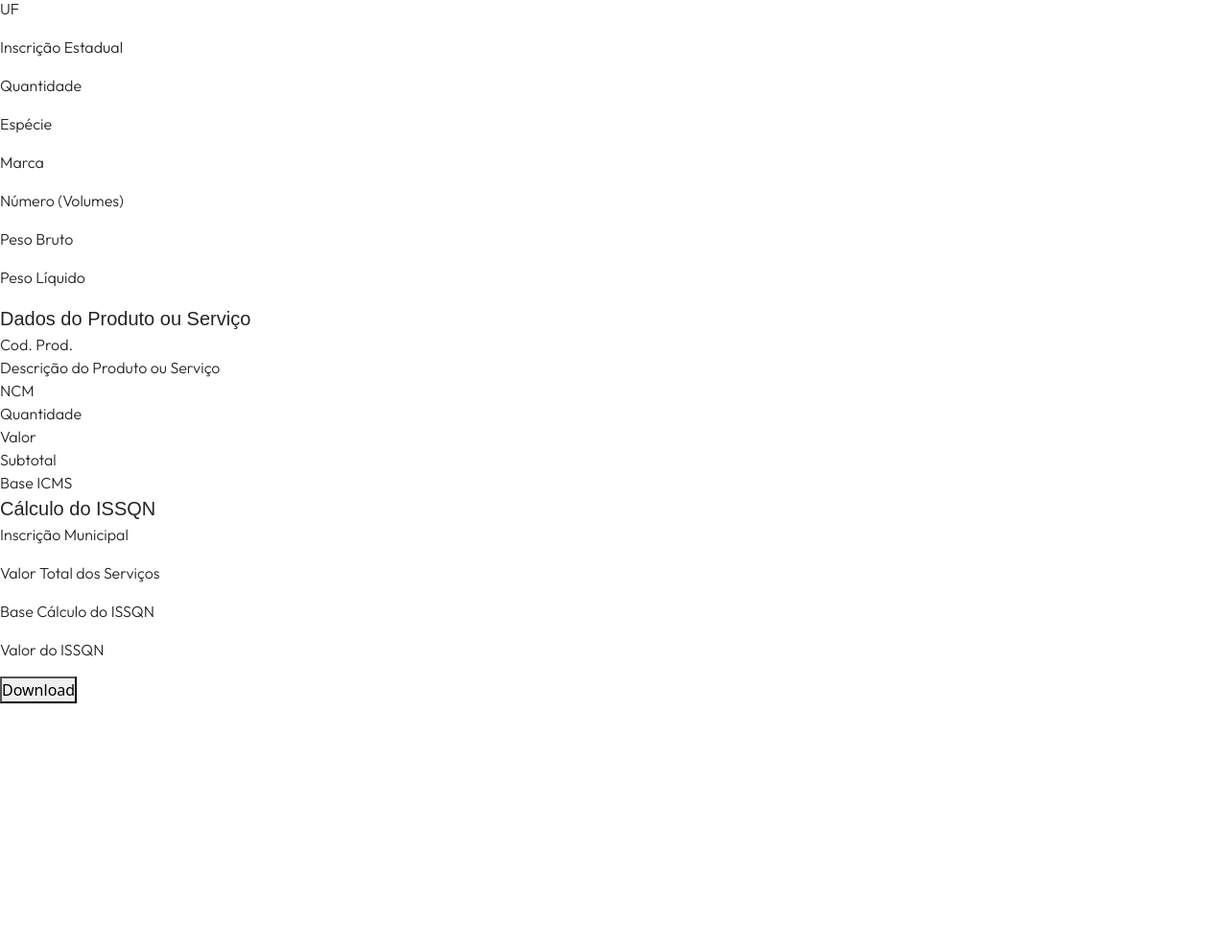
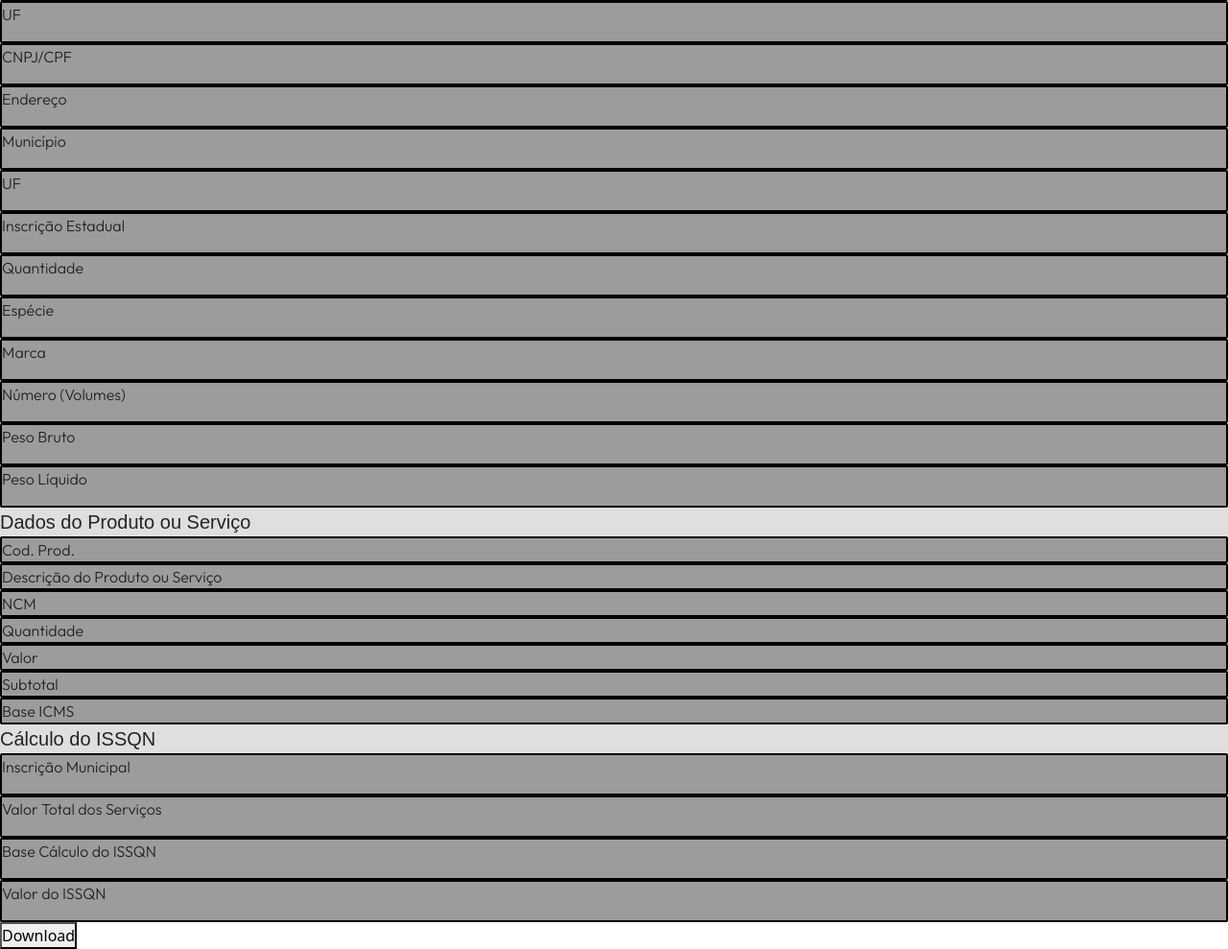
Before and after one commit to LuconhaOliveira/tccLogistica, a Flask app: page /nota/fiscal in a window 1280 px wide. Shown: the part 2397-3386 px from the top of the page at 96% size. Before the commit the page ends 3130 px from the top, so only its background shows below. Run offline with Flask 3, Linux system fonts and the light colour scheme; some libraries are stand-ins or nearby versions; some web fonts are replaced.

Commit message:
ADD: ajustes de HTML geral e CSS básicos

```diff
--- a/static/styles/pagina_nota_fiscal.css
+++ b/static/styles/pagina_nota_fiscal.css
@@ -7,3 +7,19 @@ span{
     font-family: var(--font-outfit);
     font-size: var(--font-size-16);
 }
+
+/* todos os blocos da nota fiscal */
+.nota{
+    background-color: var(--grey-medium);
+    border: solid black 2px;
+    border-radius: 2px;
+}
+
+
+.container--main{
+    background-color: var(--white);
+}
+
+.container--nota{
+    background-color: var(--grey-light);
+}
--- a/templates/pagina_nota_fiscal.html
+++ b/templates/pagina_nota_fiscal.html
@@ -325,31 +325,31 @@
         <span class="titulo">Dados do Produto ou Serviço</span>
          <section>
 
-            <div class="nota--cod-produto">
+            <div class="nota nota--cod-produto">
                 <span>Cod. Prod.</span>
             </div>
             <div></div>
-            <div class="nota--descricao-prod-servico">
+            <div class="nota nota--descricao-prod-servico">
                 <span>Descrição do Produto ou Serviço</span>
             </div>
             <div></div>
-            <div class="nota--ncm">
+            <div class="nota nota--ncm">
                 <span>NCM</span>
             </div>
             <div></div>
-            <div class="nota--quantidade">
+            <div class="nota nota--quantidade">
                 <span>Quantidade</span>
             </div>
             <div></div>
-            <div class="nota--valor-dados">
+            <div class="nota nota--valor-dados">
                 <span>Valor</span>
             </div>
             <div></div>
-            <div class="nota--subtotal-dados">
+            <div class="nota nota--subtotal-dados">
                 <span>Subtotal</span>
             </div>
             <div></div>
-            <div class="nota--base-icms-dados">
+            <div class="nota nota--base-icms-dados">
                 <span>Base ICMS</span>
             </div>
 
@@ -360,22 +360,22 @@
         <span class="titulo">Cálculo do ISSQN</span>
          <section>
 
-            <div class="nota--inscricao-municipal">
+            <div class="nota nota--inscricao-municipal">
                 <span>Inscrição Municipal</span>
                 <p></p>
             </div>
 
-            <div class="nota--valor-total-servicos">
+            <div class="nota nota--valor-total-servicos">
                 <span>Valor Total dos Serviços</span>
                 <p></p>
             </div>
 
-            <div class="nota--base-issqn">
+            <div class="nota nota--base-issqn">
                 <span>Base Cálculo do ISSQN </span>
                 <p></p>
             </div>
 
-            <div class="nota--valor-issqn">
+            <div class="nota nota--valor-issqn">
                 <span>Valor do ISSQN </span>
                 <p></p>
             </div>
@@ -384,7 +384,7 @@
 
     </div>
 
-    <a href=""><button>Download</button></a>
+    <a class="nota--botao-download" href=""><button>Download</button></a>
 
 </main>
 
```
